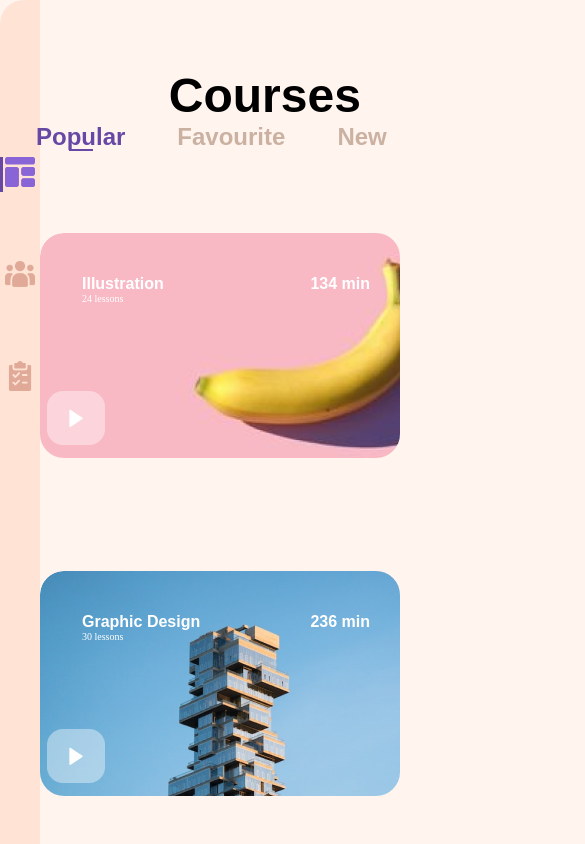
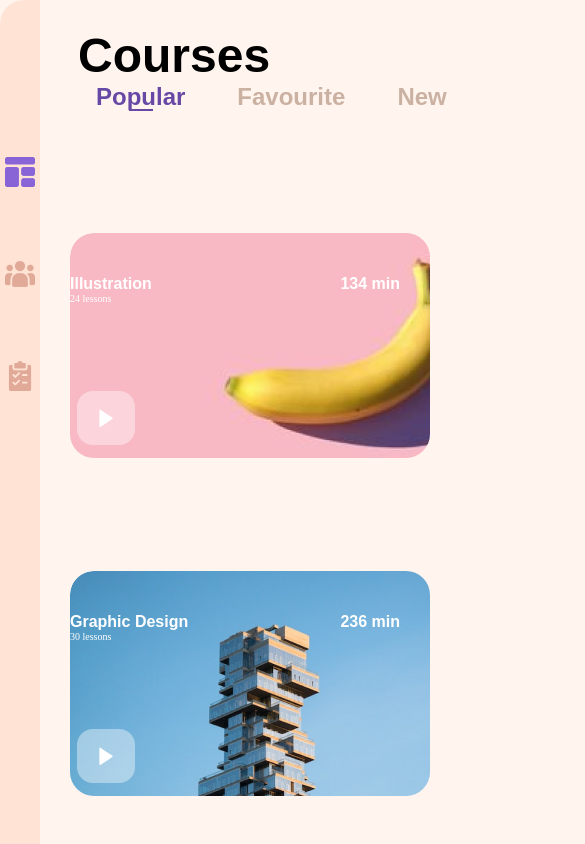
Before and after one commit to MeyerFrenchel/psd-test, a React (Create React App) app: page / in a window 390 px wide. Shown: the top 844 px of the page, 585 px wide, since content can reach past the window. Built offline with nearby package versions, Linux system fonts and the light colour scheme; the HTML template or start-up script is replaced by a standard one.

Commit message:
second push

```diff
--- a/src/App.css
+++ b/src/App.css
@@ -21,10 +21,3 @@ body::-webkit-scrollbar-thumb {
 
   border: 1px solid #F2CBBF;
 }
-
-.App {
-  display: inline-flex;
-  flex-direction: column;
-  flex-wrap: wrap;
-  width: 100vh;
-}
--- a/src/App.js
+++ b/src/App.js
@@ -59,8 +59,8 @@ class App extends Component {
       <Router>
       <Navbar />
       <Sidebar/>
-      <Features primaryHead={'Illustration'} lessons={24} minutes={134} imageUrl={SmallBanana} widthSize={360} heightSize={225} left={40} top={233} socialIcon={SmallYoutubeIcon}/>
-      <Features primaryHead={'Graphic Design'} lessons={30} minutes={236} imageUrl={SmallBuild} widthSize={360} heightSize={225} left={40} top={571} socialIcon={SmallYoutubeIcon}/>
+      <Features primaryHead={'Illustration'} lessons={24} minutes={134} imageUrl={SmallBanana} widthSize={360} heightSize={225} left={70} top={233} socialIcon={SmallYoutubeIcon}/>
+      <Features primaryHead={'Graphic Design'} lessons={30} minutes={236} imageUrl={SmallBuild} widthSize={360} heightSize={225} left={70} top={571} socialIcon={SmallYoutubeIcon}/>
       </Router>
 
       </div>
--- a/src/components/Features/Features.styles.css
+++ b/src/components/Features/Features.styles.css
@@ -1,5 +1,6 @@
 .feature {
-
+    height: 100%;
+    width: 100%;
     background-repeat: no-repeat;
     border-radius: 24px;
     position: absolute;
@@ -48,6 +49,9 @@ bottom: 0%;
     .primary-head  h2{
         font-size: 16px;
     }
+    .primary-head {
+        margin-left: 0px;
+    }
     .secondary-head {
         font-size: 16px;
         margin-right: 30px;
--- a/src/components/Navbar/NavbarElements.js
+++ b/src/components/Navbar/NavbarElements.js
@@ -10,7 +10,8 @@ padding: 0.5rem calc((100vh - 1000px) / 2);
 z-index: 10;
 
 @media only screen and (max-width:768px) {
-    display: inline;
+    display: block;
+    margin-top: 5%;
 }
 `
 export const NavLink = styled(Link)`
@@ -43,6 +44,8 @@ font-weight: bold;
     display: inline-flex;
     flex-wrap: wrap;
     margin-left: 20px;
+    position: relative;
+    top: 10%;
 }
 
 `
@@ -50,7 +53,7 @@ export const NavMenu = styled.div`
 display: flex;
 align-items: center;
 @media only screen and (max-width:768px) {
-
+margin-left: 60px;
 }
 `
 
--- a/src/components/Sidebar/Sidebar.style.css
+++ b/src/components/Sidebar/Sidebar.style.css
@@ -41,5 +41,9 @@ border-radius: 24px 0px 0px 0px;
         margin: 72px auto;
         height: 30px;
     }
+    .elements a::after {
+        height: 0;
+        width: 0;
+    }
 
 }
```
